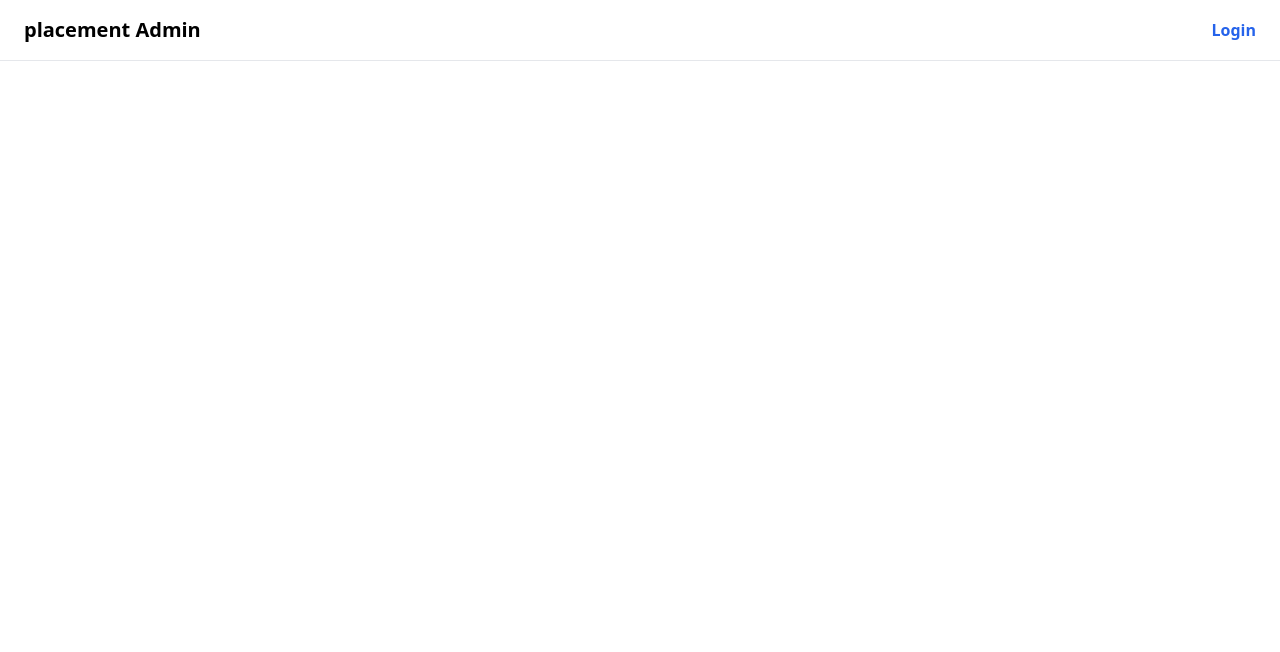
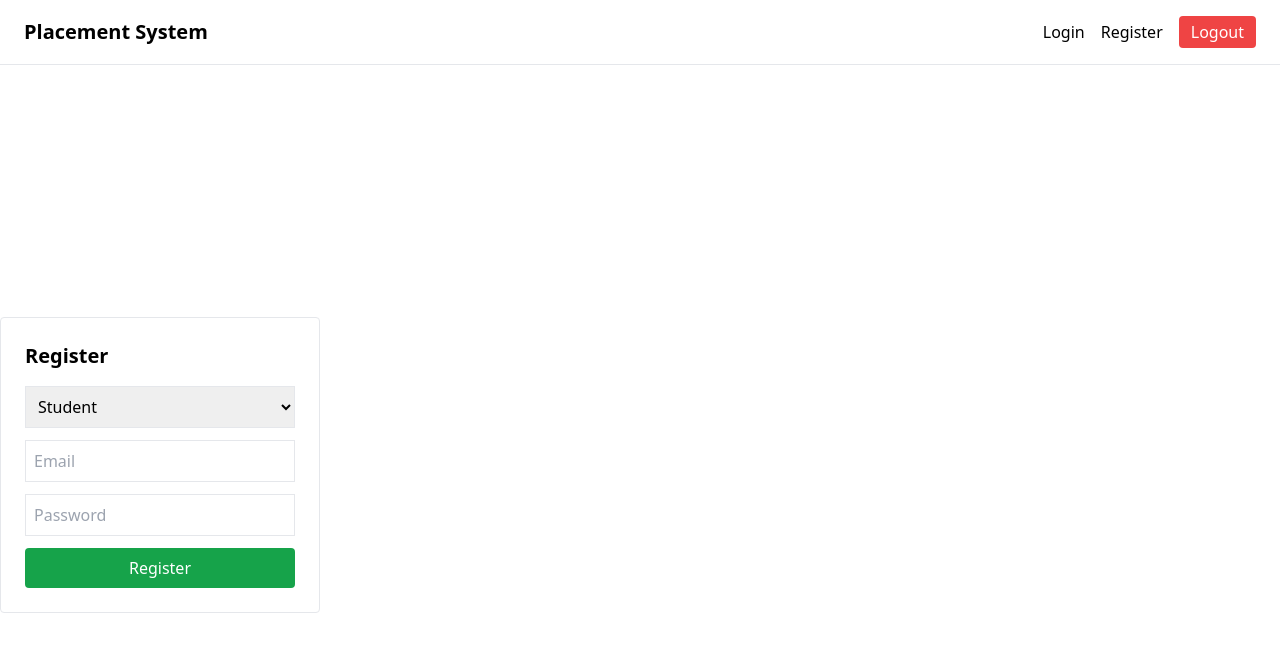
Before and after one commit to anubhavtiwari-code/placement-management-system, a React (Create React App) app in the folder frontend/: page /register in a window 1280 px wide. Shown: the top 652 px of the page. Built offline with nearby package versions, Linux system fonts and the light colour scheme.

Commit message:
added register page and role based access

```diff
--- a/frontend/src/App.js
+++ b/frontend/src/App.js
@@ -5,6 +5,7 @@ import Applications from "./pages/Applications";
 import JobDrives from "./pages/JobDrives";
 import Navbar from "./components/Navbar";
 import Login from "./pages/Login";
+import Register from "./pages/Register";
 import StudentDashboard from "./pages/StudentDashboard";
 import CompanyDashboard from "./pages/CompanyDashboard";
 import ProtectedRoute from "./components/ProtectedRoute";
@@ -14,6 +15,7 @@ function App() {
       <Navbar />
 <Routes>
   <Route path="/login" element={<Login />} />
+  <Route path="/register" element={<Register />} />
   <Route path="/company" element={<CompanyDashboard />} />
   <Route path="/dashboard/stats" element={<Dashboard />} />
   <Route path="/students" element={<Students />} />
--- a/frontend/src/components/Navbar.jsx
+++ b/frontend/src/components/Navbar.jsx
@@ -2,7 +2,7 @@ import { NavLink, useNavigate } from "react-router-dom";
 
 function Navbar() {
   const navigate = useNavigate();
-  const token = localStorage.getItem("token");
+  const role = localStorage.getItem("role");
 
   const logout = () => {
     localStorage.clear();
@@ -11,15 +11,27 @@ function Navbar() {
 
     return (
     <nav className="bg-white border-b px-6 py-4 flex justify-between items-center">
-      <h1 className="text-xl font-bold">placement Admin</h1>
+      <h1 className="text-xl font-bold">Placement System</h1>
 
-      <div className="flex gap-6 items-center">
-        {token ? (
+      <div className="flex gap-4 items-center">
+        {role === "admin" && (
           <>
             <NavLink to="/">Dashboard</NavLink>
             <NavLink to="/students">Students</NavLink>
-            <NavLink to="/applications">Applications</NavLink>
-            <NavLink to="/job-drives">Job Drives</NavLink>
+          </>
+        )}
+                  <>
+  <NavLink to="/login">Login</NavLink>
+  <NavLink to="/register">Register</NavLink>
+</>
+
+        {role === "student" && (
+          <NavLink to="/student">My Dashboard</NavLink>
+        )}
+
+        {role === "company" && (
+          <NavLink to="/company">Company Dashboard</NavLink>
+        )}
 
         <button
           onClick={logout}
@@ -27,12 +39,6 @@ function Navbar() {
         >
           Logout
         </button>
-          </>
-        ) : (
-          <NavLink to="/login" className="text-blue-600 font-semibold">
-            Login
-          </NavLink>
-        )}
       </div>
     </nav>
   );
--- a/frontend/src/components/ProtectedRoute.jsx
+++ b/frontend/src/components/ProtectedRoute.jsx
@@ -5,7 +5,7 @@ const ProtectedRoute = ({ children, role }) => {
   const userRole = localStorage.getItem("role");
 
   if (!token) return <Navigate to="/login" />;
-  if (role && role !== userRole) return <Navigate to="/login" />;
+  if (role && userRole !== role) return <Navigate to="/login" />;
 
   return children;
 };
--- a/frontend/src/pages/Login.jsx
+++ b/frontend/src/pages/Login.jsx
@@ -39,6 +39,15 @@ function Login() {
         <button className="bg-blue-600 text-white w-full p-2 rounded">
           Login
         </button>
+        <p className="text-sm text-center mt-3">
+  Don’t have an account?{" "}
+  <span
+    className="text-blue-600 cursor-pointer"
+    onClick={() => navigate("/register")}
+  >
+    Register
+  </span>
+</p>
       </form>
     </div>
   );
--- /dev/null
+++ b/frontend/src/pages/Register.jsx
@@ -0,0 +1,57 @@
+import {useState} from "react";
+import api from "../api/api";
+import { useNavigate } from "react-router-dom";
+
+function Register(){
+    const [email,setEmail]= useState("");
+     const [password,setPassword]= useState("");
+      const [role,setRole]= useState("student");
+       const navigate = useNavigate();
+
+ const handleRegister = async (e)=>{
+    e.preventDefault();
+    try{
+        await api.post("/auth/register",{email , password,role});
+        alert("Registration Successful! Please Login.");
+        navigate("/login");
+    } catch (err){
+        alert("Registration Failed. Please try again.");
+    }
+ };
+ return (
+    <div className="h-screen flex items-center justify -center">
+        <form onSubmit={handleRegister} className="border p-6 rounded w-80">
+           <h2 className="text-xl font-bold mb-4"> Register</h2>
+
+          <select
+  className="border p-2 w-full mb-3"
+  value={role}
+  onChange={(e) => setRole(e.target.value)}
+>
+  <option value="student">Student</option>
+  <option value="company">Company</option>
+</select>
+
+
+           <input
+            className="border p-2 w-full mb-3"
+            placeholder="Email"
+            onChange={(e)=> setEmail(e.target.value)}
+            />
+            <input
+            className="border p-2 w-full mb-3"
+            placeholder="Password"
+            type="password"
+            onChange={(e)=> setPassword(e.target.value)}
+            />
+
+           <button className="bg-green-600 text-white w-full p-2 rounded">
+            Register
+           </button>
+
+        </form>
+    </div>
+ );
+}
+
+export default Register;
```
Also changed, not shown: frontend/src/components/Untitled-1.md (added, +64 -0 lines), 1 other file (tests, documents, lock files or other folders). Lines whose indentation alone changed are shown as unchanged.
